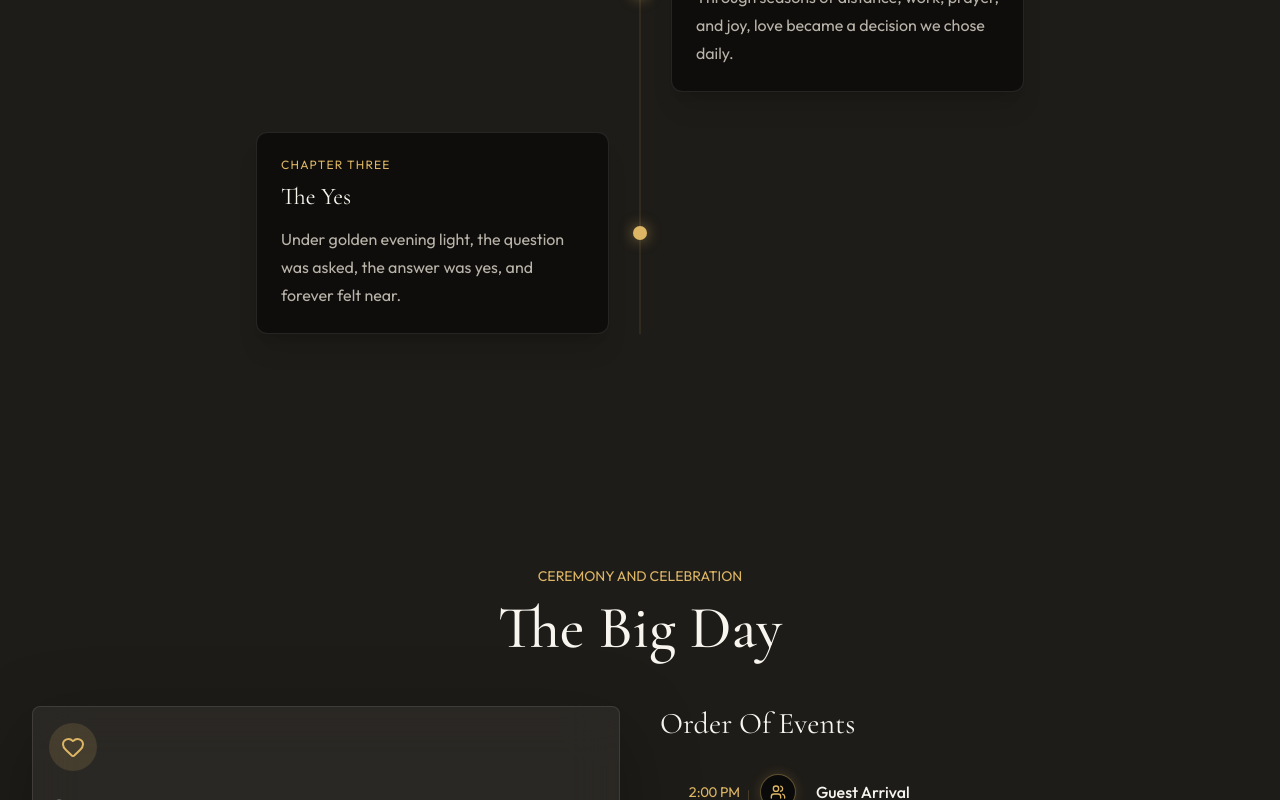
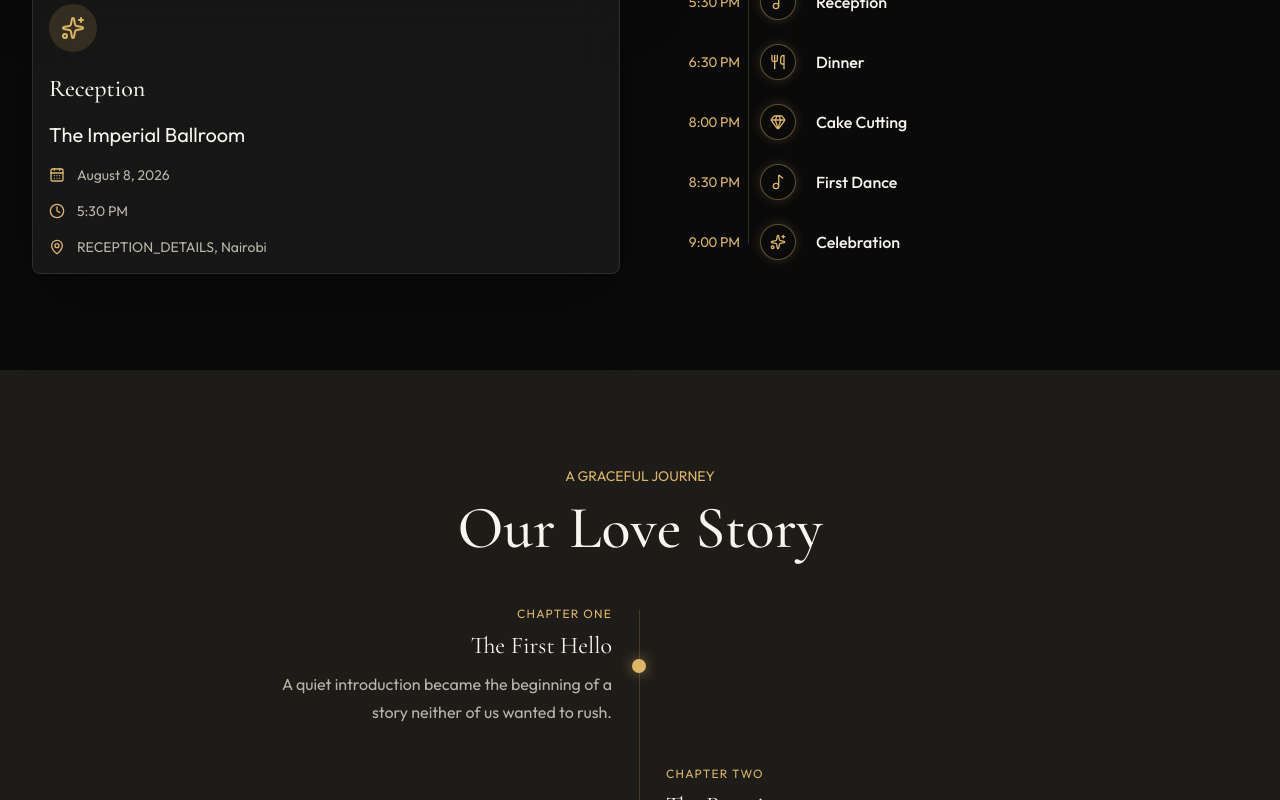
Before and after one commit to lkbrian/boazfaith, a React (Vite) app: page / in a window 1280 px wide. Shown: the part 1360-2160 px from the top of the page. Built offline with nearby package versions, Linux system fonts and the light colour scheme.

Commit message:
ref: love story and gallery section update

```diff
--- a/src/components/sections/ContactSection.tsx
+++ b/src/components/sections/ContactSection.tsx
@@ -4,7 +4,7 @@ import { SocialCard } from '../shared/SocialCard'
 
 export function ContactSection() {
   return (
-    <Section id="contact" title="Stay Connected" eyebrow="Contact" dark>
+    <Section id="contact" title="Stay Connected" eyebrow="Contact" dark={false}>
       <div className="grid gap-6 lg:grid-cols-2">
         <ContactCard />
         <SocialCard />
--- a/src/components/sections/EventDetailsSection.tsx
+++ b/src/components/sections/EventDetailsSection.tsx
@@ -1,9 +1,7 @@
-import { Heart, MapPin, Sparkles } from 'lucide-react'
+import { Heart, Sparkles } from 'lucide-react'
 
 import { orderOfEvents } from '../../data/wedding'
 import type { EventDetails } from '../../services/wedding'
-import { Button } from '../ui/button'
-import { Card, CardContent } from '../ui/card'
 import { EventCard } from '../shared/EventCard'
 import { Reveal } from '../shared/Reveal'
 import { Section } from '../shared/Section'
@@ -14,7 +12,7 @@ type Props = {
 
 export function EventDetailsSection({ details }: Props) {
   return (
-    <Section id="event-details" title="The Big Day" eyebrow="Ceremony and celebration" dark={false}>
+    <Section id="event-details" title="The Big Day" eyebrow="Ceremony and celebration" dark>
       <div className="grid gap-10 lg:grid-cols-2">
         {/* Left: Ceremony + Reception cards */}
         <div className="grid content-start gap-6">
@@ -43,7 +41,7 @@ export function EventDetailsSection({ details }: Props) {
       </div>
 
       {/* Map */}
-      <Card className="mt-14 overflow-hidden">
+      {/* <Card className="mt-14 overflow-hidden">
         <div className="grid lg:grid-cols-[1.2fr_0.8fr]">
           <iframe
             className="h-80 w-full grayscale"
@@ -60,7 +58,7 @@ export function EventDetailsSection({ details }: Props) {
             </Button>
           </CardContent>
         </div>
-      </Card>
+      </Card> */}
     </Section>
   )
 }
--- a/src/components/sections/GallerySection.tsx
+++ b/src/components/sections/GallerySection.tsx
@@ -8,7 +8,7 @@ type Props = {
 
 export function GallerySection({ images, onImageClick }: Props) {
   return (
-    <Section id="gallery" title="Gallery" eyebrow="Captured moments" dark>
+    <Section id="gallery" title="Gallery" eyebrow="Captured moments" dark={true}>
       <div className="columns-1 gap-5 sm:columns-2 lg:columns-3">
         {images.map((image, index) => (
           <button
--- a/src/components/sections/LoveStorySection.tsx
+++ b/src/components/sections/LoveStorySection.tsx
@@ -6,28 +6,27 @@ export function LoveStorySection() {
   return (
     <Section id="love-story" title="Our Love Story" eyebrow="A graceful journey" dark={false}>
       <div className="relative mx-auto max-w-3xl">
-        {/* Vertical center line */}
-        <div className="absolute bottom-0 left-1/2 top-0 hidden w-px -translate-x-1/2 bg-[#DDB665]/20 md:block" />
+        {/* Line: left on mobile, center on desktop */}
+        <div className="absolute bottom-0 left-2.5 top-1 w-px bg-[#DDB665]/20 md:left-1/2 md:-ml-px" />
 
         {loveStory.map((item, index) => {
           const isLeft = index % 2 === 0
           return (
             <Reveal key={item.title}>
-              <div className={`relative mb-10 flex flex-col items-center gap-6 md:flex-row ${isLeft ? '' : 'md:flex-row-reverse'}`}>
-                {/* Text card */}
-                <div className="w-full md:w-[calc(50%-1.5rem)]">
-                  <div className="rounded-xl border border-white/10 bg-[#0F0D0B] p-6 shadow-xl">
-                    <p className="text-xs uppercase tracking-widest text-[#DDB665]">{item.chapter}</p>
-                    <h3 className="mt-2 font-serif text-2xl text-[#F8F5EF]">{item.title}</h3>
-                    <p className="mt-3 leading-7 text-[#B9B4AA]">{item.description}</p>
-                  </div>
+              <div className={`relative flex items-start gap-6 md:items-center md:gap-0 ${index < loveStory.length - 1 ? 'mb-10' : ''}`}>
+
+                {/* Dot — left on mobile, reorders to center on desktop */}
+                <div className="relative z-10 mt-1 h-5 w-5 shrink-0 rounded-full bg-[#DDB665] shadow-[0_0_14px_rgba(221,182,101,0.55)] md:order-2 md:mx-5 md:mt-0 md:h-3.5 md:w-3.5" />
+
+                {/* Text — right of dot on mobile, alternates sides on desktop */}
+                <div className={`flex-1 md:flex-none md:w-[calc(50%-1.75rem)] ${isLeft ? 'md:order-1 md:text-right' : 'md:order-3'}`}>
+                  <p className="text-xs uppercase tracking-widest text-[#DDB665]">{item.chapter}</p>
+                  <h3 className="mt-2 font-serif text-2xl text-[#F8F5EF]">{item.title}</h3>
+                  <p className="mt-2 leading-7 text-[#B9B4AA]">{item.description}</p>
                 </div>
 
-                {/* Center dot */}
-                <div className="relative z-10 hidden h-3.5 w-3.5 shrink-0 rounded-full bg-[#DDB665] shadow-[0_0_14px_rgba(221,182,101,0.55)] md:block" />
-
-                {/* Spacer */}
-                <div className="hidden w-[calc(50%-1.5rem)] md:block" />
+                {/* Spacer — desktop only, fills the opposite half */}
+                <div className={`hidden md:block md:w-[calc(50%-1.75rem)] ${isLeft ? 'md:order-3' : 'md:order-1'}`} />
               </div>
             </Reveal>
           )
--- a/src/components/sections/SiteFooter.tsx
+++ b/src/components/sections/SiteFooter.tsx
@@ -1,20 +1,38 @@
-import { navItems } from '../../data/wedding'
+// import { navItems } from '../../data/wedding'
 
 type Props = {
   coupleNames?: string
   weddingDate?: string
 }
 
-const scrollTo = (href: string) =>
-  document.querySelector(href)?.scrollIntoView({ behavior: 'smooth' })
+// const scrollTo = (href: string) =>
+//   document.querySelector(href)?.scrollIntoView({ behavior: 'smooth' })
 
 export function SiteFooter({ coupleNames, weddingDate }: Props) {
   return (
-    <footer className="bg-[#0A0A0A] px-5 py-12 text-center">
-      <div className="mx-auto max-w-5xl">
-        <h2 className="font-serif text-4xl text-[#DDB665]">{coupleNames ?? 'Boaz & Faith'}</h2>
-        <p className="mt-2 text-[#B9B4AA]">{weddingDate ?? 'August 8, 2026'}</p>
-        <div className="mt-8 flex flex-wrap justify-center gap-5">
+    <footer className="relative overflow-hidden bg-[#0A0A0A]">
+      {/* Gold gradient top border */}
+      <div className="h-px bg-linear-to-r from-transparent via-[#DDB665]/30 to-transparent" />
+
+      <div className="mx-auto max-w-5xl px-5 lg:px-8">
+        {/* Main content */}
+        <div className="flex flex-col items-center py-10 text-center">
+          {/* Rings */}
+          <img alt="Rings" className="mb-8 h-8 w-auto opacity-75" src="/rings.png" />
+
+          {/* Names */}
+          <h2 className="font-serif text-4xl font-medium text-[#DDB665] md:text-6xl">
+            {coupleNames ?? 'Boaz & Faith'}
+          </h2>
+          <p className="mt-3 text-[#B9B4AA]">{weddingDate ?? 'August 8, 2026'}</p>
+          <p className="mt-1 text-sm text-[#B9B4AA]/60">Nairobi, Kenya</p>
+
+          {/* Thin gold divider */}
+          <div className="my-3 h-px w-80 bg-[#DDB665]/10" />
+          <p className="text-xs text-[#B9B4AA]/50">A little keepsake from our special day.</p>
+
+          {/* Nav links */}
+          {/* <nav className="mt-8 flex flex-wrap justify-center gap-x-7 gap-y-3">
             {navItems.map(([label, href]) => (
               <button
                 className="text-sm text-[#B9B4AA] transition hover:text-[#DDB665]"
@@ -25,8 +43,13 @@ export function SiteFooter({ coupleNames, weddingDate }: Props) {
                 {label}
               </button>
             ))}
+          </nav> */}
         </div>
-        <p className="mt-8 text-sm text-[#B9B4AA]">Made with love for our special day.</p>
+
+        {/* Bottom bar */}
+        {/* <div className="border-t border-white/5 py-6 text-center">
+          <p className="text-xs text-[#B9B4AA]/50">A little keepsake from our special day.</p>
+        </div> */}
       </div>
     </footer>
   )
--- a/src/components/shared/WeddingSite.tsx
+++ b/src/components/shared/WeddingSite.tsx
@@ -29,8 +29,8 @@ export function WeddingSite() {
           weddingDate={content?.weddingDate}
           tagline={content?.tagline}
         />
+        <EventDetailsSection details={details} />
         <LoveStorySection />
-        <EventDetailsSection details={details} />
         <GallerySection images={gallery} onImageClick={setLightboxIndex} />
         <ContactSection />
       </main>
```
Lines whose indentation alone changed are shown as unchanged.
